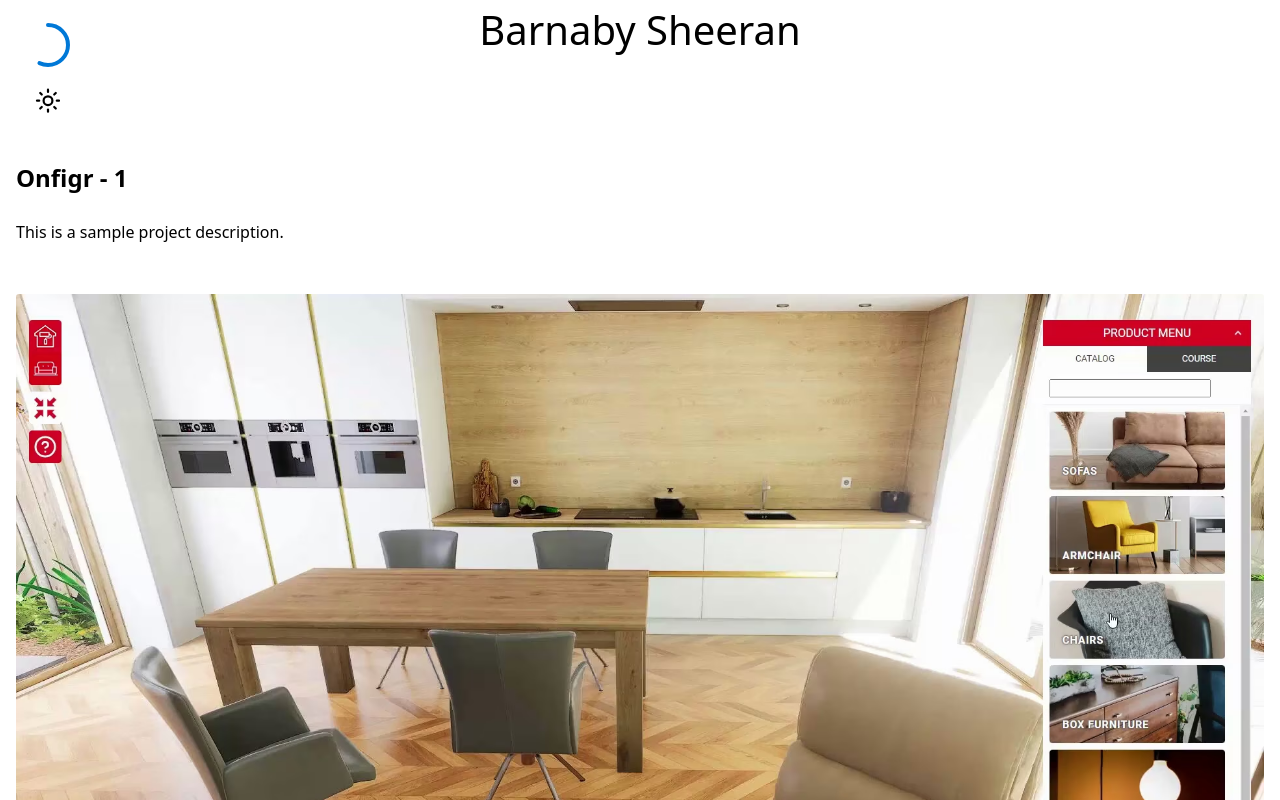
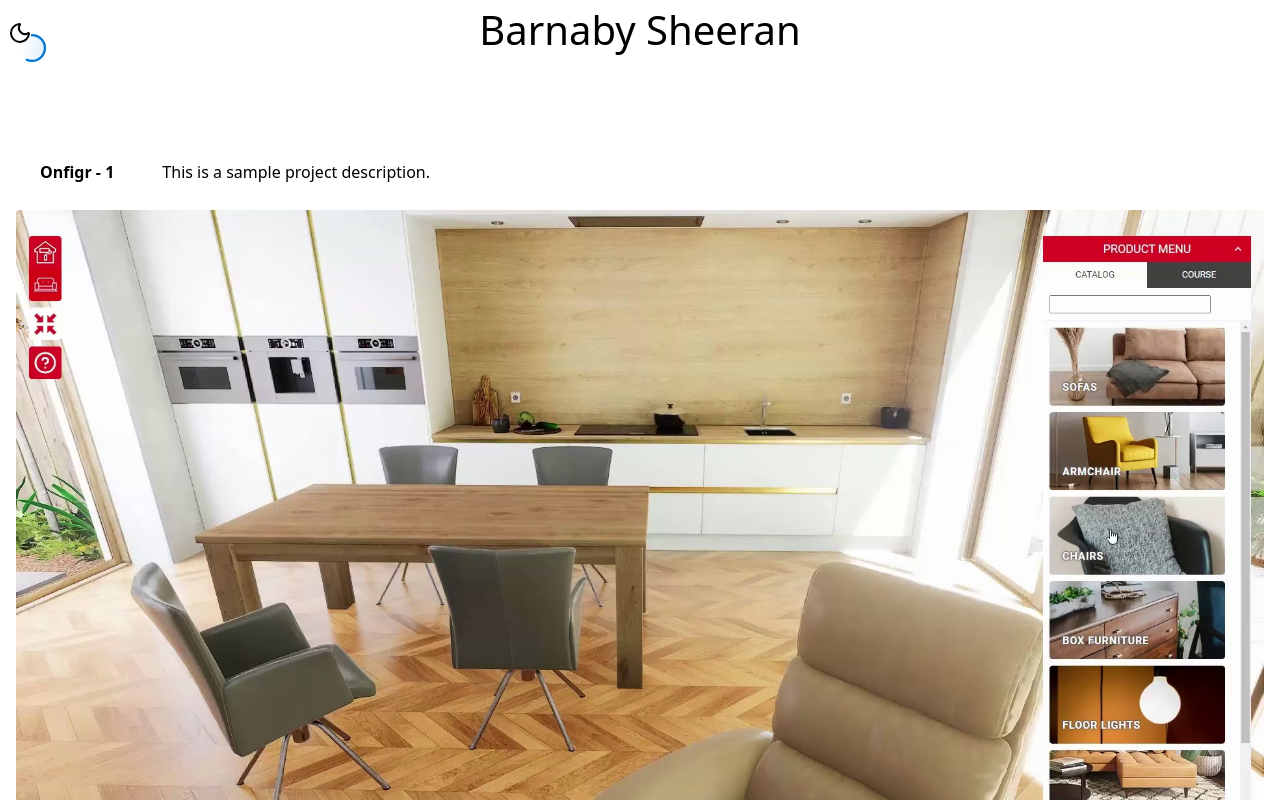
Before and after one commit to barnabysheeran/portfolio-barnaby-sheeran, a React (Vite) app: page / in a window 1280 px wide. Shown: the top 800 px of the page. Built offline with nearby package versions, Linux system fonts and the light colour scheme; a web font is replaced by a local one.

Commit message:
refactor: standardize color variable naming and clean up CSS styles for better consistency

```diff
--- a/src/css/system/colours.css
+++ b/src/css/system/colours.css
@@ -1,12 +1,12 @@
 :root {
   /* Base Colors */
-  --color-white: rgba(255, 255, 255, 1);
-  --color-grey: rgba(128, 128, 128, 1);
-  --color-black: rgba(0, 0, 0, 1);
+  --colour-white: rgba(255, 255, 255, 1);
+  --colour-grey: rgba(128, 128, 128, 1);
+  --colour-black: rgba(0, 0, 0, 1);
 
   /* Light (Default) */
-  --colour-background: var(--color-white);
-  --colour-text: var(--color-black);
+  --colour-background: var(--colour-white);
+  --colour-text: var(--colour-black);
 
   --colour-primary: rgba(0, 120, 215, 1);
   --colour-secondary: rgba(32, 32, 32, 1);
@@ -18,7 +18,7 @@
 .theme-dark {
   /* Dark */
   --colour-background: rgba(23, 21, 32, 1);
-  --colour-text: var(--color-white);
+  --colour-text: var(--colour-white);
 
   --colour-primary: rgba(10, 132, 255, 1);
   --colour-secondary: rgba(200, 200, 200, 1);
--- a/src/ts/ui/UIContainer.module.css
+++ b/src/ts/ui/UIContainer.module.css
@@ -4,11 +4,11 @@
   width: 100%;
   max-width: var(--bp-desktop);
 
-  box-sizing: border-box;
+  /* box-sizing: border-box; */
 
   margin: 0 auto;
-  padding-left: var(--ui-container-padding);
-  padding-right: var(--ui-container-padding);
+  /* padding-left: var(--ui-container-padding);
+  padding-right: var(--ui-container-padding); */
 
   z-index: var(--z-ui);
 }
--- a/src/ts/ui/overlay/UIOverlay.module.css
+++ b/src/ts/ui/overlay/UIOverlay.module.css
@@ -4,16 +4,9 @@
     left: 50%;
     transform: translateX(-50%);
 
-    display: flex;
-    flex-direction: column;
-
     width: 100%;
     max-width: var(--bp-desktop);
     height: 100%;
-
-    margin: 0 auto;
-    padding-left: var(--ui-container-padding);
-    padding-right: var(--ui-container-padding);
 
     overflow: hidden;
 
--- a/src/ts/ui/overlay/site-control/UISiteControl.module.css
+++ b/src/ts/ui/overlay/site-control/UISiteControl.module.css
@@ -1,6 +1,5 @@
 .ui-site-control {
     position: absolute;
-
+    left: calc(var(--grid-cell-width) * 4);
     top: calc(var(--grid-cell-height) * 6);
-    left: calc(var(--grid-cell-width) * 6);
 }
--- a/src/ts/ui/overlay/site-control/scroll/ScrollProgress.module.css
+++ b/src/ts/ui/overlay/site-control/scroll/ScrollProgress.module.css
@@ -1,4 +1,11 @@
 .scroll-progress {
+    position: absolute;
+    top: 0;
+    left: 0;
+
+    width: calc(var(--grid-cell-width) * 4);
+    height: calc(var(--grid-cell-height) * 4);
+
     transform: translate(-50%, -50%);
 }
 
--- a/src/ts/ui/overlay/site-control/theme/ThemeSwitcher.module.css
+++ b/src/ts/ui/overlay/site-control/theme/ThemeSwitcher.module.css
@@ -1,8 +1,10 @@
 .theme-switcher {
     position: absolute;
+    top: 0;
+    left: 0;
 
-    width: calc(var(--grid-cell-width) * 2);
-    height: calc(var(--grid-cell-width) * 2);
+    width: calc(var(--grid-cell-width) * 3);
+    height: calc(var(--grid-cell-height) * 3);
 
     transform: translate(-50%, -50%);
 }
@@ -13,6 +15,8 @@
     position: absolute;
     top: 0;
     left: 0;
+    z-index: 3;
+
     width: 100%;
     height: 100%;
 
@@ -24,48 +28,40 @@
 
     pointer-events: auto;
     cursor: pointer;
-
-    z-index: 3;
 }
 
 .invisible-button:focus-visible {
-    outline: 2px solid var(--color-accent, #007acc);
+    outline: 2px solid var(--colour-secondary);
     outline-offset: 2px;
 }
-
 
 /* ____________________________________________________________________ Icons */
 
 .icon-layer {
     position: absolute;
-    top: 50%;
-    left: 50%;
-    transform: translate(-50%, -50%);
-    font-size: 24px;
-    opacity: 0;
-    transition: opacity 0.3s ease, transform 0.3s ease;
+    top: 0;
+    left: 0;
     z-index: 2;
-    pointer-events: none;
-}
-
-.icon-layer.active {
-    opacity: 1;
 }
 
 .sun-icon {
-    transform: translate(-50%, -50%) scale(1);
+    opacity: 0;
+    transform: translate(-50%, -50%);
+}
+
+.sun-icon.active {
+    opacity: 1;
+    transform: translate(-50%, -50%);
 }
 
 .moon-icon {
-    transform: translate(-50%, -50%) scale(0.8);
-}
-
-.sun-icon.active {
-    transform: translate(-50%, -50%) scale(1.1);
+    opacity: 0;
+    transform: translate(-50%, -50%);
 }
 
 .moon-icon.active {
-    transform: translate(-50%, -50%) scale(1);
+    opacity: 1;
+    transform: translate(-50%, -50%);
 }
 
 /* _______________________________________________________________ Background */
@@ -76,7 +72,7 @@
     left: 0;
     width: 100%;
     height: 100%;
-    background: var(--color-surface-tertiary);
+    background: var(--colour-surface-tertiary);
     border-radius: 50%;
     backdrop-filter: blur(8px);
     transition: background 0.3s ease, transform 0.2s ease;
--- a/src/ts/ui/overlay/site-control/theme/ThemeSwitcher.tsx
+++ b/src/ts/ui/overlay/site-control/theme/ThemeSwitcher.tsx
@@ -48,26 +48,26 @@ export default function ThemeSwitcher() {
       onMouseEnter={() => animatorRef.current?.onRollOver()}
       onMouseLeave={() => animatorRef.current?.onRollOut()}
     >
-      {/* Invisible Button Layer - Top layer for interaction */}
+      {/* Invisible Button - Interaction */}
       <button
         className={styles['invisible-button']}
         onClick={handleThemeToggle}
         aria-label={`Switch to ${theme === THEMES.LIGHT ? 'Dark' : 'Light'} theme`}
       />
 
-      {/* Icon Layer 1 - Sun (Light Theme) */}
+      {/* Sun */}
       <div
         className={`${styles['icon-layer']} ${styles['sun-icon']} ${
-          theme === THEMES.LIGHT ? styles['active'] : ''
+          theme === THEMES.DARK ? styles['active'] : ''
         }`}
       >
         <Sun />
       </div>
 
-      {/* Icon Layer 2 - Moon (Dark Theme) */}
+      {/* Moon */}
       <div
         className={`${styles['icon-layer']} ${styles['moon-icon']} ${
-          theme === THEMES.DARK ? styles['active'] : ''
+          theme === THEMES.LIGHT ? styles['active'] : ''
         }`}
       >
         <Moon />
--- a/src/ts/ui/site/project/SiteProject.module.css
+++ b/src/ts/ui/site/project/SiteProject.module.css
@@ -21,13 +21,3 @@
     flex-direction: column;
     gap: calc(var(--grid-cell-height) * 3.0);
 }
-
-/* __________________________________________________________________ Desktop */
-
-@media (min-width: 768px) {
-  .site-project {
-    flex-direction: column;
-    align-items: center;
-    gap: calc(var(--grid-cell-height) * 6.0);
-  }
-}
--- a/src/ts/ui/site/project/text/SiteProjectText.module.css
+++ b/src/ts/ui/site/project/text/SiteProjectText.module.css
@@ -1,23 +1,37 @@
 .site-project-text {
   width: 100%;
 
+  margin-left: calc(var(--grid-cell-width) * 3.0);
+  margin-right: calc(var(--grid-cell-width) * 3.0);
+
   display: flex;
   flex-direction: column;
-  align-items: flex-start; /* already aligns left */
-  gap: calc(var(--grid-cell-height) * 3.0);
-  text-align: left; /* ensure all text is left-aligned */
+  align-items: flex-start;
+  gap: calc(var(--grid-cell-height) * 1.0);
+
+  text-align: left;
 }
 
 .site-project-text__title {
-  font-size: 1.5rem;
+  font-size: 1rem;
   font-weight: 600;
   margin: 0;
-  color: var(--color-text-primary);
+  color: var(--colour-text);
 }
 
 .site-project-text__description {
   font-size: 1rem;
   line-height: 1.6;
   margin: 0;
-  color: var(--color-text-secondary);
+  color: var(--colour-text);
 }
+
+
+/* __________________________________________________________________ Desktop */
+
+@media (min-width: 768px) {
+  .site-project-text {
+    flex-direction: row;
+    gap: calc(var(--grid-cell-width) * 6.0);
+  }
+}
```
